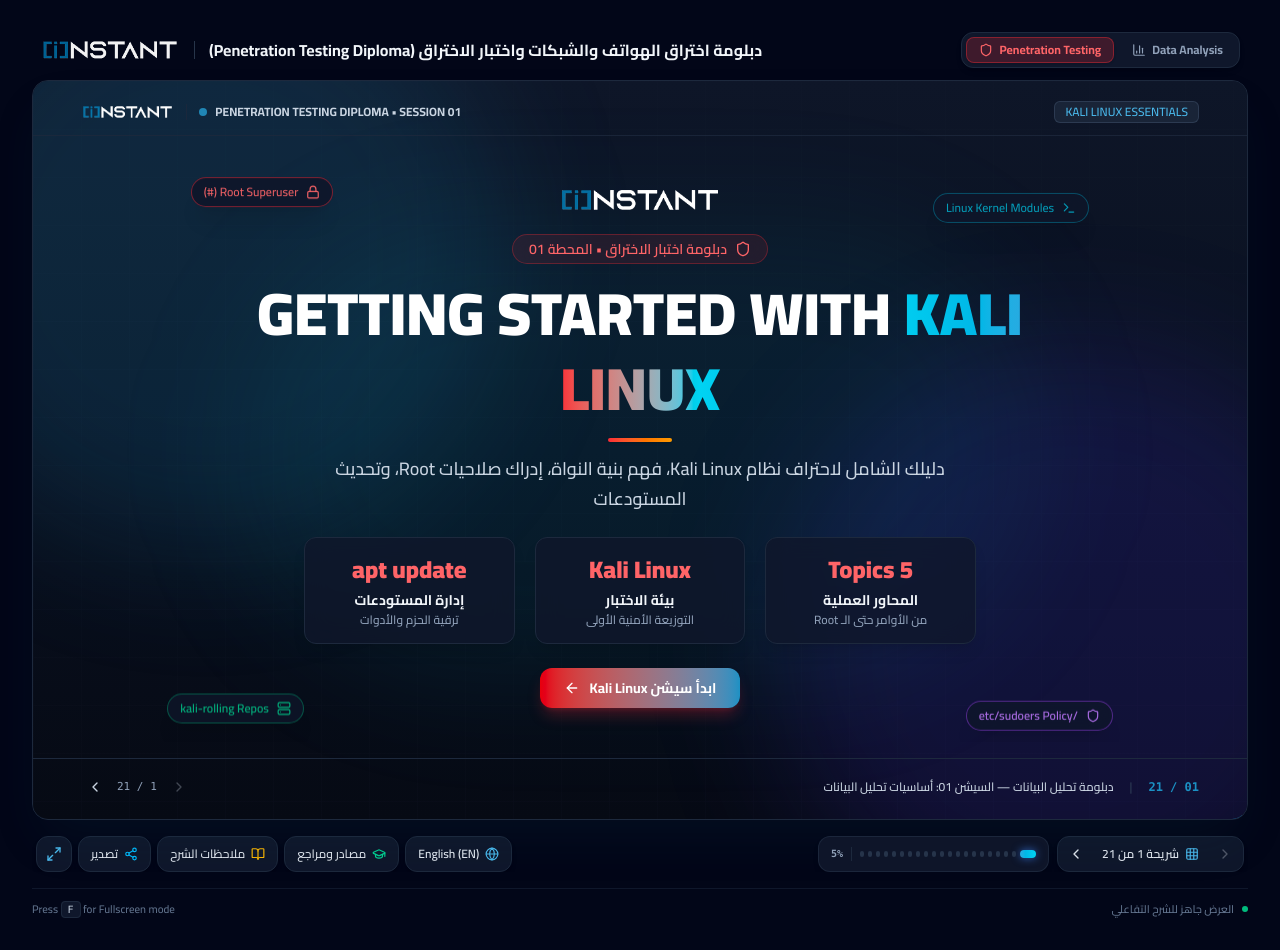
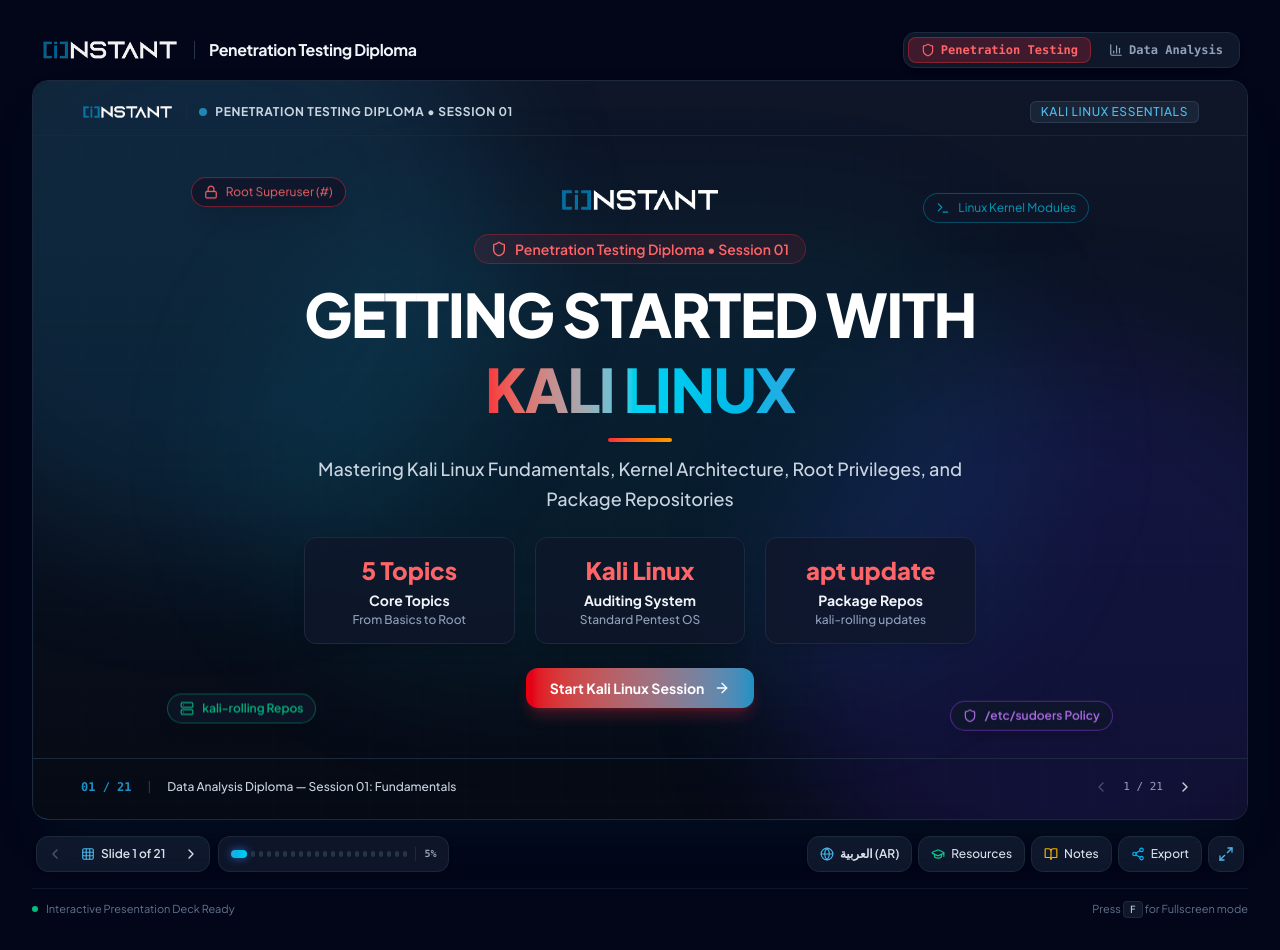
Before and after one commit to Mohannadmedhat/DATA-ANALYSIS, a React (Vite) app: page / in a window 1280 px wide. Built offline with nearby package versions, Linux system fonts and the light colour scheme.

Commit message:
Set English as default initial presentation language

```diff
--- a/src/App.tsx
+++ b/src/App.tsx
@@ -18,8 +18,15 @@
 import { Shield, BarChart3 } from 'lucide-react';
 
 export default function App() {
+  const getInitialLanguage = (): Language => {
+    const params = new URLSearchParams(window.location.search);
+    const langParam = params.get('lang');
+    if (langParam === 'ar' || langParam === 'en') return langParam;
+    return 'en';
+  };
+
   const [activeCourse, setActiveCourse] = useState<'data-analysis' | 'pentest'>('pentest');
-  const [language, setLanguage] = useState<Language>('ar');
+  const [language, setLanguage] = useState<Language>(getInitialLanguage);
   const [currentSlideIndex, setCurrentSlideIndex] = useState<number>(0);
   const [isFullscreen, setIsFullscreen] = useState<boolean>(false);
   const [isNotesOpen, setIsNotesOpen] = useState<boolean>(false);
```
